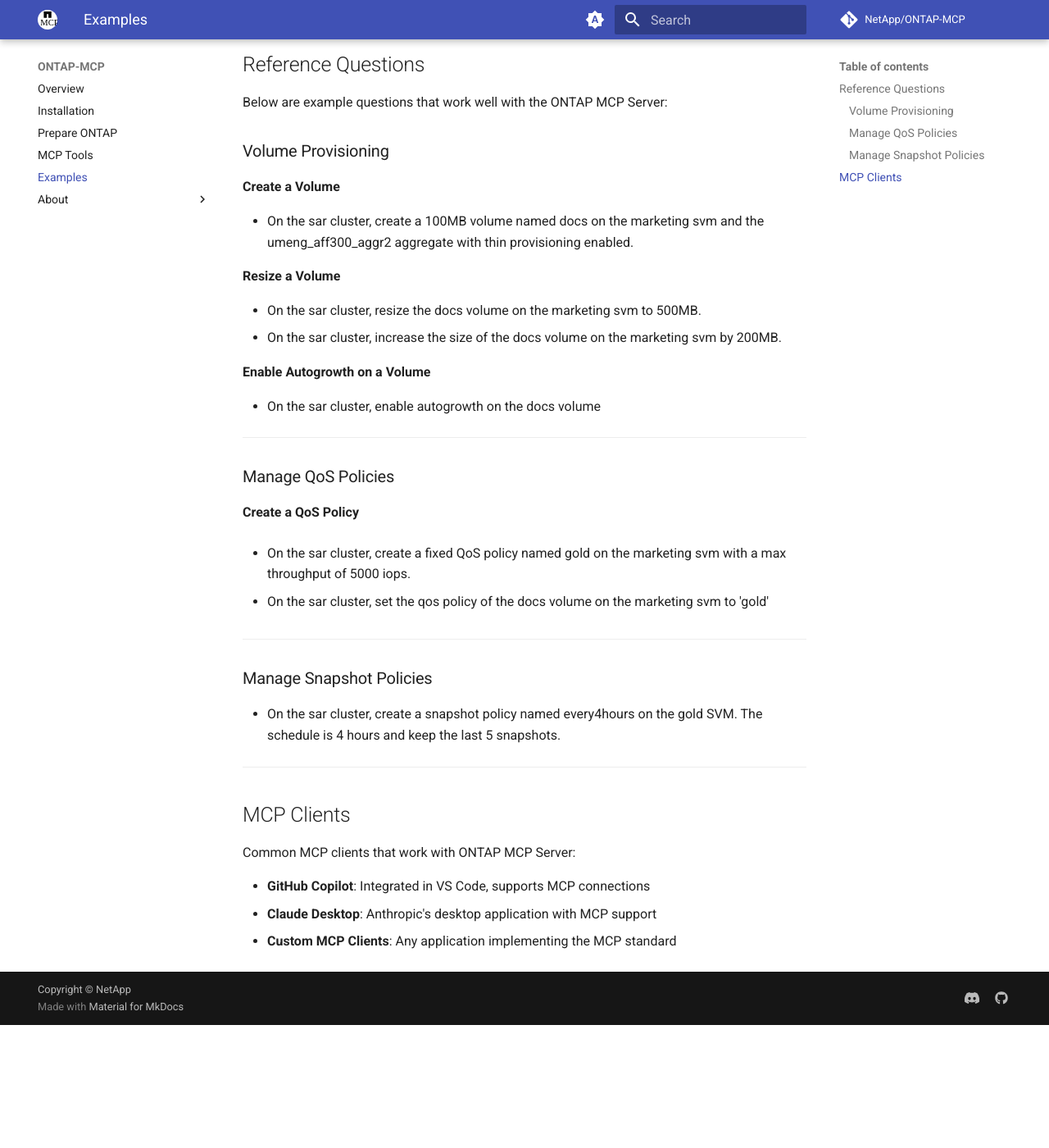
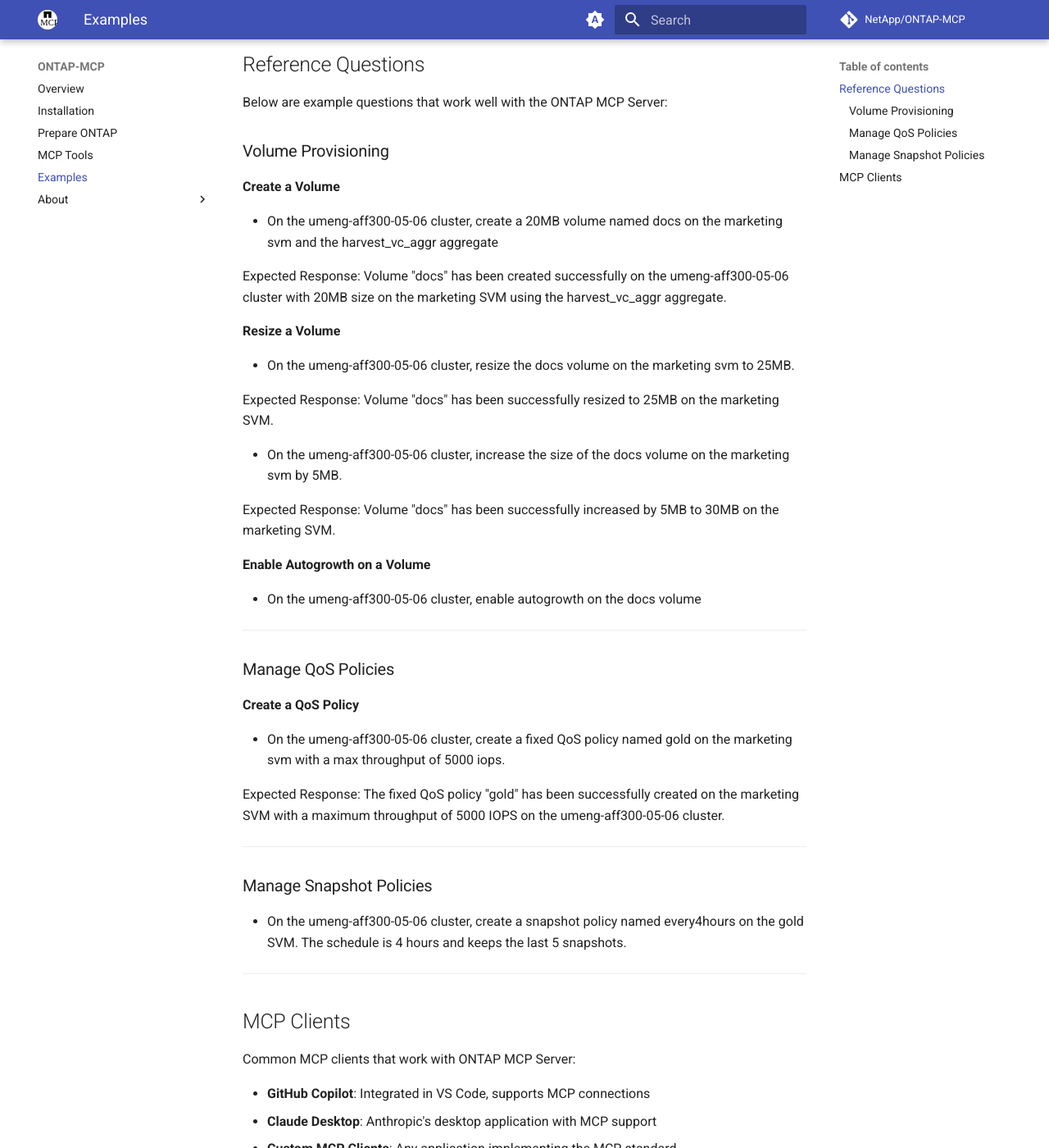
Before and after one commit to NetApp/ontap-mcp, an MkDocs documentation site: the page built from docs/examples.md, in a window 1280 px wide and 1400 px high, scrolled down 370 px. Shown: the whole window at 82% size. Built offline with MkDocs 1.6.1 and Material for MkDocs 9.7.7, drawn with Linux system fonts in a browser that asks for light colours; comment, search, counter and statistics services are not loaded; the version menu is left out; before the commit the page ends 1620 px from its top, so only the background shows below that.

Commit message:
doc: include expected responses

```diff
--- a/docs/examples.md
+++ b/docs/examples.md
@@ -14,16 +14,23 @@
 
 **Create a Volume**
 
-- On the sar cluster, create a 100MB volume named docs on the marketing svm and the umeng_aff300_aggr2 aggregate with thin provisioning enabled.
+- On the umeng-aff300-05-06 cluster, create a 20MB volume named docs on the marketing svm and the harvest_vc_aggr aggregate
+
+Expected Response: Volume "docs" has been created successfully on the umeng-aff300-05-06 cluster with 20MB size on the marketing SVM using the harvest_vc_aggr aggregate.
 
 **Resize a Volume**
 
-- On the sar cluster, resize the docs volume on the marketing svm to 500MB.
-- On the sar cluster, increase the size of the docs volume on the marketing svm by 200MB.
+- On the umeng-aff300-05-06 cluster, resize the docs volume on the marketing svm to 25MB.
+
+Expected Response: Volume "docs" has been successfully resized to 25MB on the marketing SVM.
+
+- On the umeng-aff300-05-06 cluster, increase the size of the docs volume on the marketing svm by 5MB.
+
+Expected Response: Volume "docs" has been successfully increased by 5MB to 30MB on the marketing SVM.
 
 **Enable Autogrowth on a Volume**
 
-- On the sar cluster, enable autogrowth on the docs volume
+- On the umeng-aff300-05-06 cluster, enable autogrowth on the docs volume
 
 ---
 
@@ -31,15 +38,15 @@
 
 **Create a QoS Policy**
 
-- On the sar cluster, create a fixed QoS policy named gold on the marketing svm with a max throughput of 5000 iops.
+- On the umeng-aff300-05-06 cluster, create a fixed QoS policy named gold on the marketing svm with a max throughput of 5000 iops.
 
-- On the sar cluster, set the qos policy of the docs volume on the marketing svm to 'gold'
+Expected Response: The fixed QoS policy "gold" has been successfully created on the marketing SVM with a maximum throughput of 5000 IOPS on the umeng-aff300-05-06 cluster.
 
 ---
 
 ### Manage Snapshot Policies
 
-- On the sar cluster, create a snapshot policy named every4hours on the gold SVM. The schedule is 4 hours and keep the last 5 snapshots.
+- On the umeng-aff300-05-06 cluster, create a snapshot policy named every4hours on the gold SVM. The schedule is 4 hours and keeps the last 5 snapshots.
 
 ---
 
```
